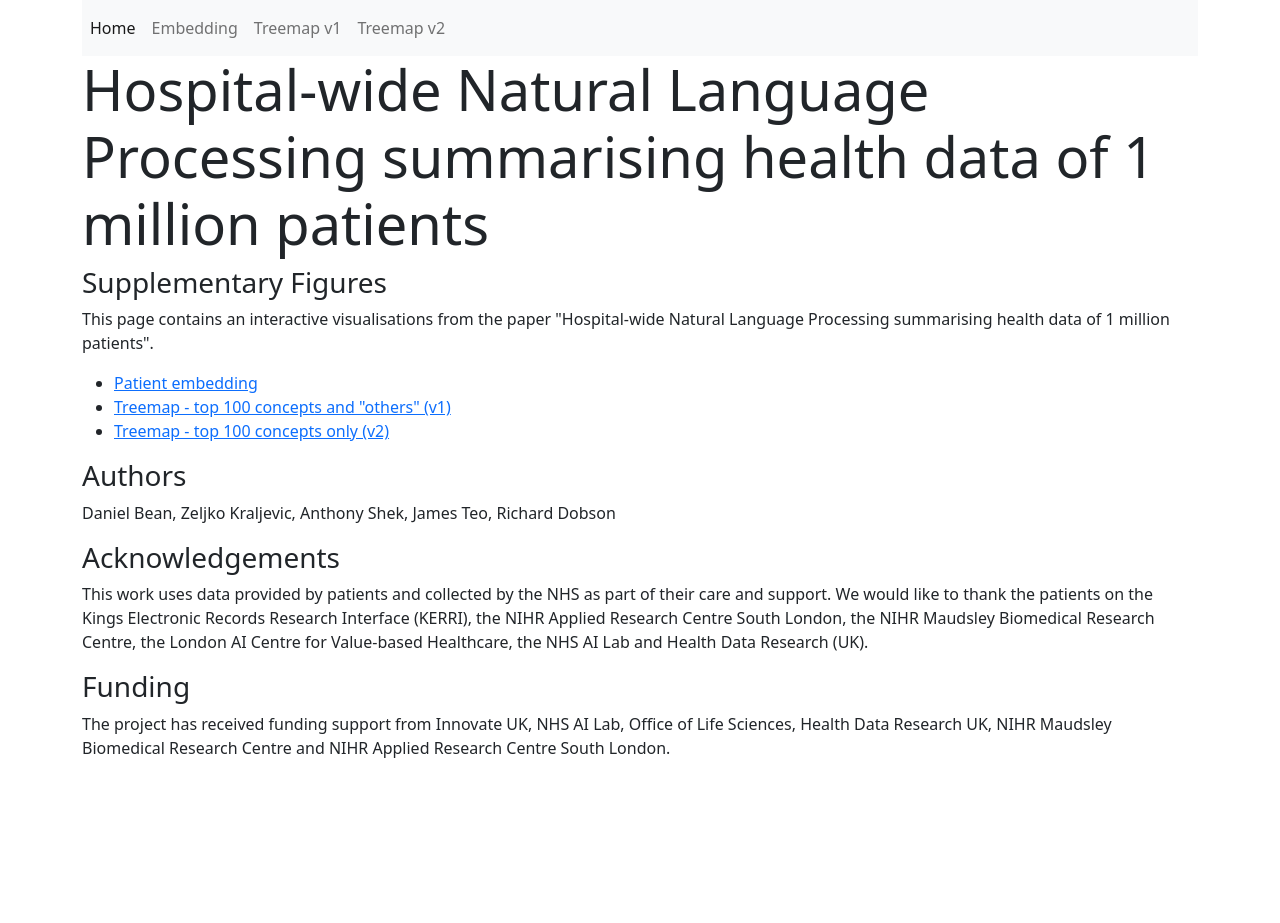
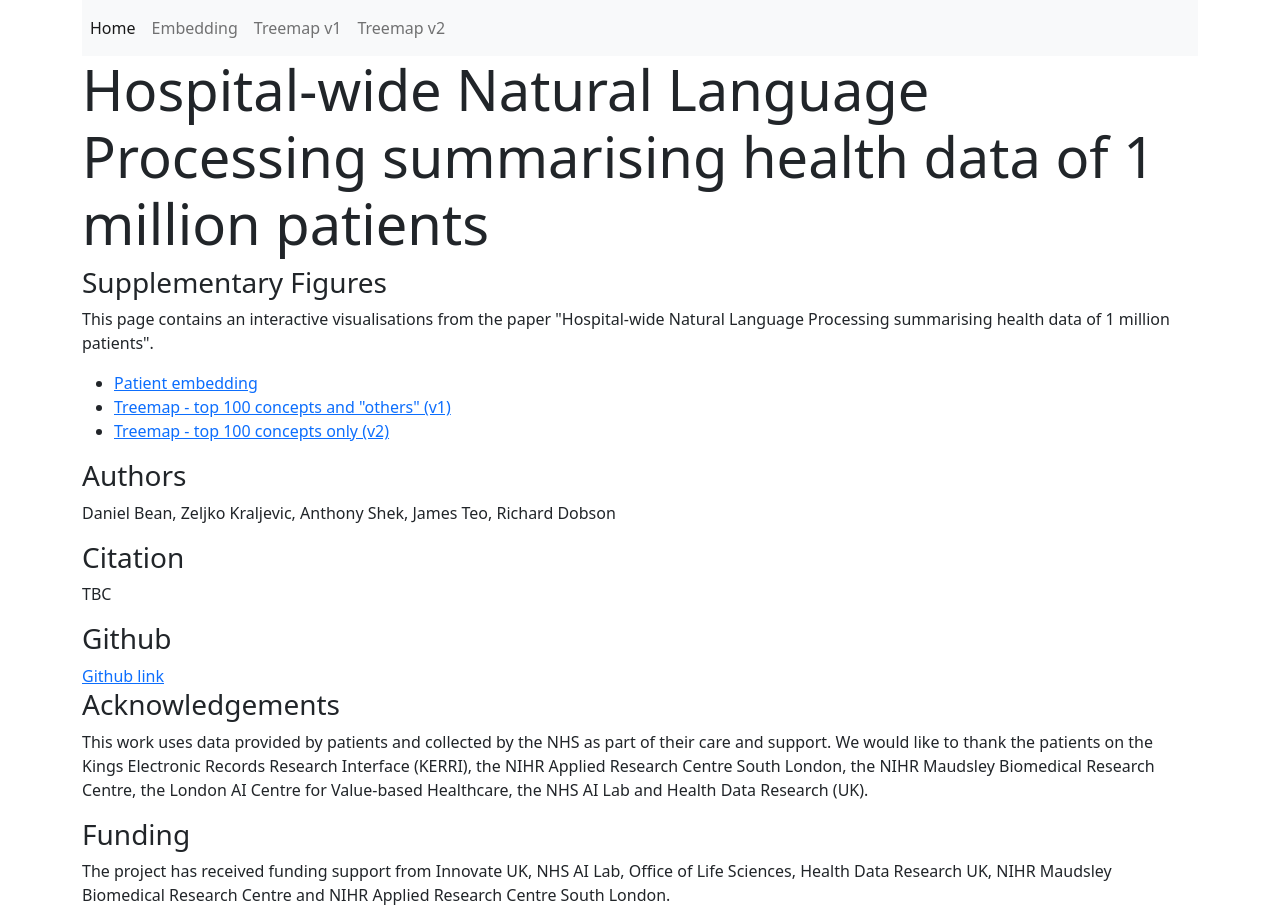
Before and after one commit to KHP-Informatics/NLP-embedding-visualisation, a plain HTML site: page index.html in a window 1280 px wide. Before the commit the page ends 800 px from the top, so only its background shows below. Drawn offline with nearby package versions, Linux system fonts and the light colour scheme.

Commit message:
cite placeholder

```diff
--- a/index.html
+++ b/index.html
@@ -42,6 +42,13 @@
 			<h3>Authors</h3>
 			<p>Daniel Bean, Zeljko Kraljevic, Anthony Shek, James Teo, Richard Dobson</p>
 
+			<h3>Citation</h3>
+			<p>TBC</p>
+
+			<h3>Github</h3>
+			<a href="https://github.com/KHP-Informatics/NLP-embedding-visualisation">Github link</a>
+
+
 			<h3>Acknowledgements</h3>
 <p>This work uses data provided by patients and collected by the NHS as part of their care and support. We would like to thank the patients on the Kings Electronic Records Research Interface (KERRI), the NIHR Applied Research Centre South London, the NIHR Maudsley Biomedical Research Centre, the London AI Centre for Value-based Healthcare, the NHS AI Lab and Health Data Research (UK).</p>
 <h3>Funding</h3>
```
Also changed, not shown: 1 other file.
